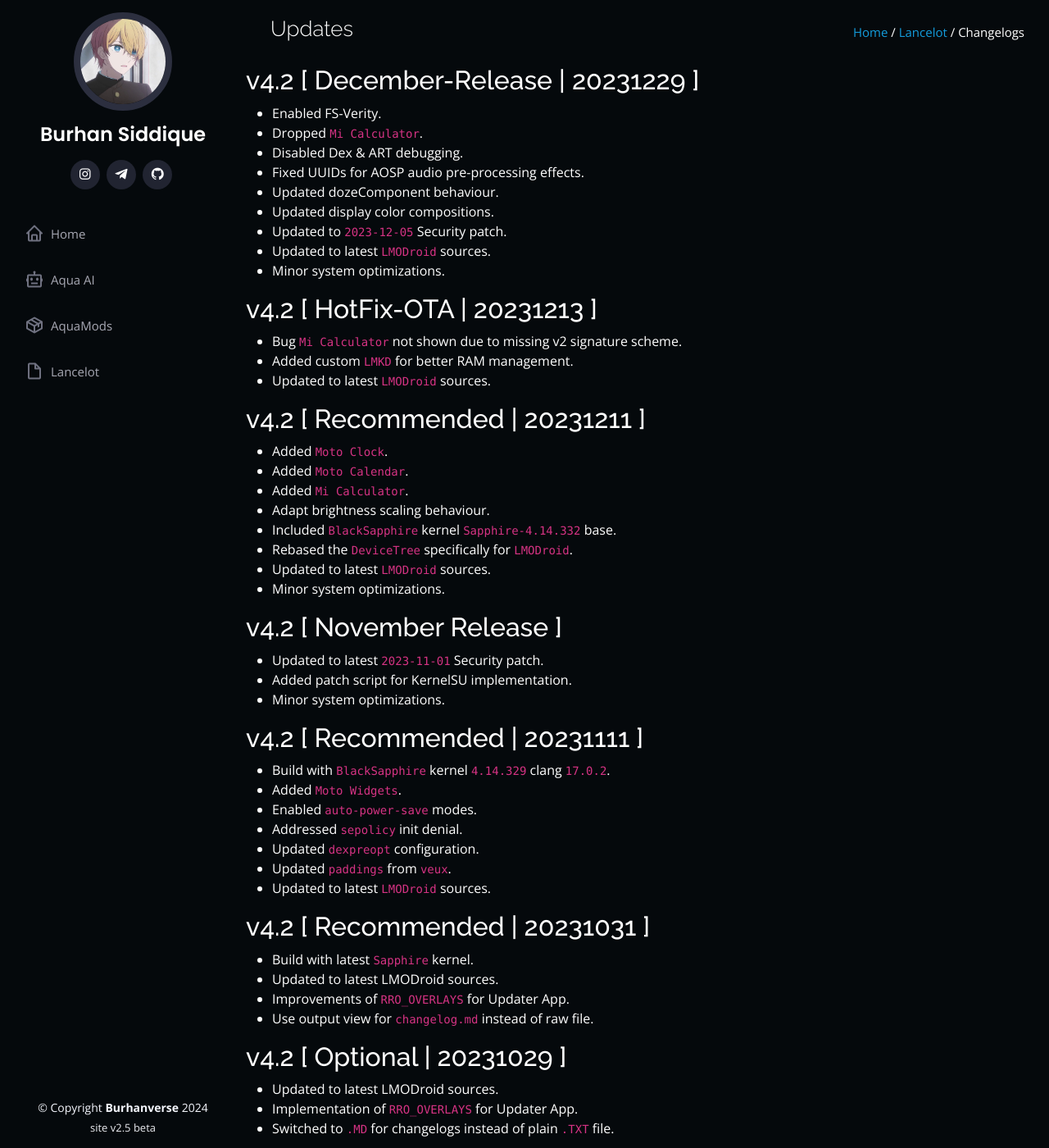
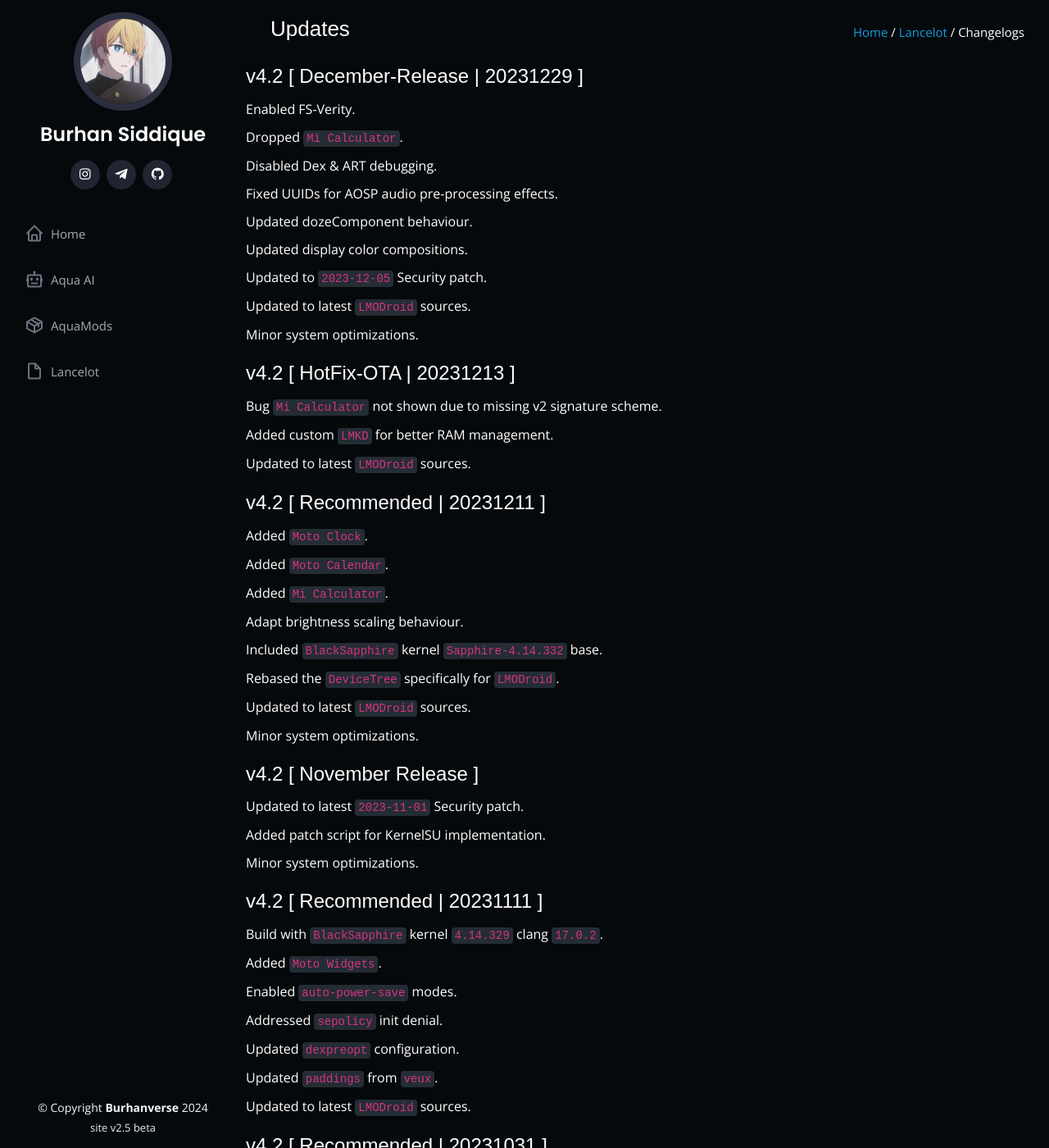
Before and after one commit to aqxza/aqxza, a Jekyll site: the page built from changes.html, in a window 1280 px wide and 1400 px high. Shown: the whole window at 82% size. Built offline with Jekyll 4.4.1, drawn with Linux system fonts in a browser that asks for light colours.

Commit message:
add css for changes page

```diff
--- a/assets/css/style.css
+++ b/assets/css/style.css
@@ -33,6 +33,31 @@
 h5,
 h6 {
   font-family: "Raleway", sans-serif;
+}
+
+/*--------------------------------------------------------------
+# changelogs
+--------------------------------------------------------------*/
+h2 {
+  font-family: Arial, sans-serif;
+  color: #ffffff;
+  font-size: 1.5em;
+}
+
+ul {
+  list-style-type: none;
+  padding: 0;
+}
+
+li {
+  padding: 5px 0;
+}
+
+li code {
+  font-family: monospace;
+  background-color: #242d34;
+  padding: 2px 4px;
+  border-radius: 4px;
 }
 
 /*--------------------------------------------------------------
```
